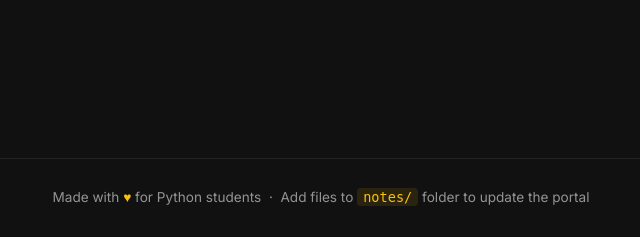
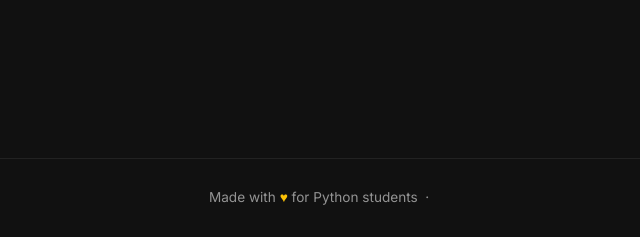
Before and after one commit to doxpro26-star/noteportal, a Flask app: page / in a window 1280 px wide. Shown: the part 1367-1604 px from the top of the page, without its empty margins (319-959 px from the left). Run offline with Flask 3, Linux system fonts and the light colour scheme.

Commit message:
Update index.html

```diff
--- a/templates/index.html
+++ b/templates/index.html
@@ -493,7 +493,7 @@
 
     <!-- FOOTER -->
     <footer class="footer">
-        <p>Made with <span>♥</span> for Python students &nbsp;·&nbsp; Add files to <code style="background:rgba(252,194,6,0.1);color:var(--yellow);padding:1px 6px;border-radius:4px;">notes/</code> folder to update the portal</p>
+        <p>Made with <span>♥</span> for Python students &nbsp;·&nbsp; </p>
     </footer>
 
 </body>
```
